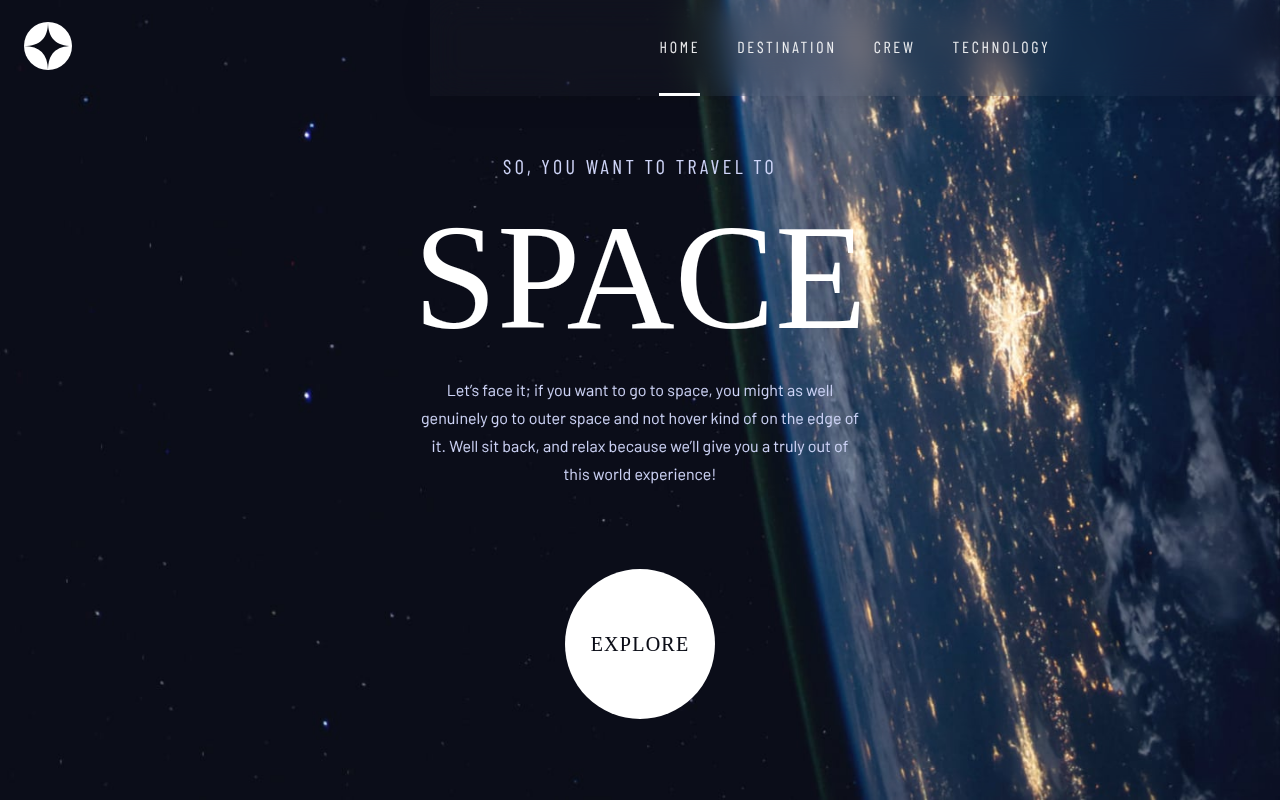
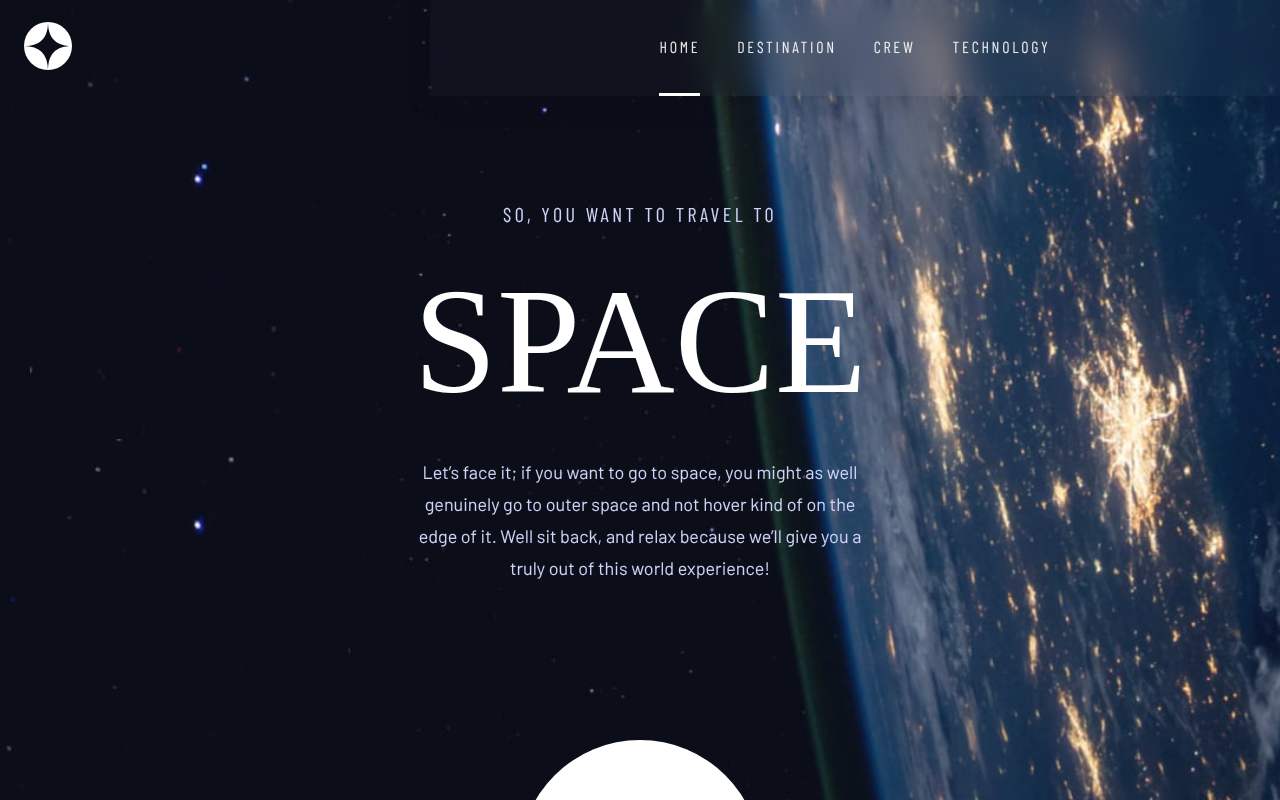
Before and after one commit to Ezeh20/space-tourism, a React (Vite) app: page / in a window 1280 px wide. Shown: the top 800 px of the page. Built offline with nearby package versions, Linux system fonts and the light colour scheme; a web font is replaced by a local one.

Commit message:
Style: done with the home page

```diff
--- a/src/Layout/Nav-Bar/Navigation.module.scss
+++ b/src/Layout/Nav-Bar/Navigation.module.scss
@@ -16,7 +16,7 @@
         }
 
         .nav {
-            @include flexAd(row, 0, 0, center, space-between);
+            @include flexAd(row, _, _, center, space-between);
             padding-inline: 1.5rem;
             height: fn.rem(96);
             z-index: 10;
--- a/src/Pages/Home/Home.module.scss
+++ b/src/Pages/Home/Home.module.scss
@@ -19,6 +19,19 @@
         margin-top: fn.rem(58);
         padding-inline: 1.5rem;
         @include flex(column, 0, fn.rem(81));
+        width: 100%;
+        justify-content: center;
+
+        @include view(768px) {
+            row-gap: fn.rem(156);
+            margin-top: fn.rem(106);
+        }
+
+        @include view(1440px) {
+            @include flex(row, 386px, _);
+            margin-top: fn.rem(255);
+
+        }
 
         .homeTop {
             @include flex(column, 0, fn.rem(16));
@@ -27,17 +40,41 @@
                 @include flex(column, 0, fn.rem(24));
             }
 
+            .headingHome {
+                padding-block: .5rem;
+
+                @include view(768px) {
+                    padding-block: 1rem;
+                }
+            }
+
             .homeContent {
                 width: 100%;
                 max-width: 444px;
                 align-self: center;
+
+                @include view(1440px) {
+                    align-self: initial
+                }
             }
         }
 
         .homeBottom {
-            @include flex(column, 0, 0);
+            display: flex;
             width: max-content;
             align-self: center;
+            align-items: start;
+            justify-content: center;
+            height: 100%;
+            padding-bottom: fn.rem(48);
+
+            @include view(768px) {
+                padding-bottom: 5rem;
+            }
+
+            @include view(1440px) {
+                padding-bottom: 0;
+            }
 
             .explore {
                 @include flexAd(column, 0, 0, center, center);
@@ -46,7 +83,17 @@
                 width: fn.rem(150);
                 height: fn.rem(150);
                 border-radius: 50%;
+                justify-content: center;
 
+                @include view(768px) {
+                    width: fn.rem(242);
+                    height: fn.rem(242);
+                }
+
+                @include view(1440px) {
+                    width: fn.rem(274);
+                    height: fn.rem(274);
+                }
 
                 &:hover {
                     cursor: pointer;
@@ -59,6 +106,10 @@
                     line-height: fn.rem(22.92);
                     font-weight: 400;
                     font-family: $base-font;
+
+                    @include view(768px) {
+                        font-size: fn.rem(32);
+                    }
                 }
 
             }
@@ -66,13 +117,24 @@
             &:hover .explore::before {
                 content: '';
                 position: absolute;
-                width: 200px;
-                height: 200px;
+                width: 250px;
+                height: 250px;
                 background-color: inherit;
                 border-radius: inherit;
                 opacity: .2;
                 z-index: 1;
                 transition: inherit;
+
+                @include view(768px) {
+                    width: fn.rem(392);
+                    height: fn.rem(392);
+                }
+
+                @include view(1440px) {
+                    width: fn.rem(450);
+                    height: fn.rem(450);
+                }
+
             }
         }
     }
--- a/src/scss/global/_normalize.scss
+++ b/src/scss/global/_normalize.scss
@@ -68,6 +68,7 @@ body {
   font-weight: 400;
   min-height: 100vh;
   color: $Text-color;
+  background-color: $Dark-background;
 }
 
 .heading {
--- a/src/scss/utils/_mixins.scss
+++ b/src/scss/utils/_mixins.scss
@@ -78,6 +78,11 @@
     @include view(768px) {
         font-size: fn.rem(16);
         line-height: fn.rem(28);
+    }
+
+    @include view(1024px) {
+        font-size: fn.rem(18);
+        line-height: fn.rem(32);
     }
 
     @include view(1440px) {
```
